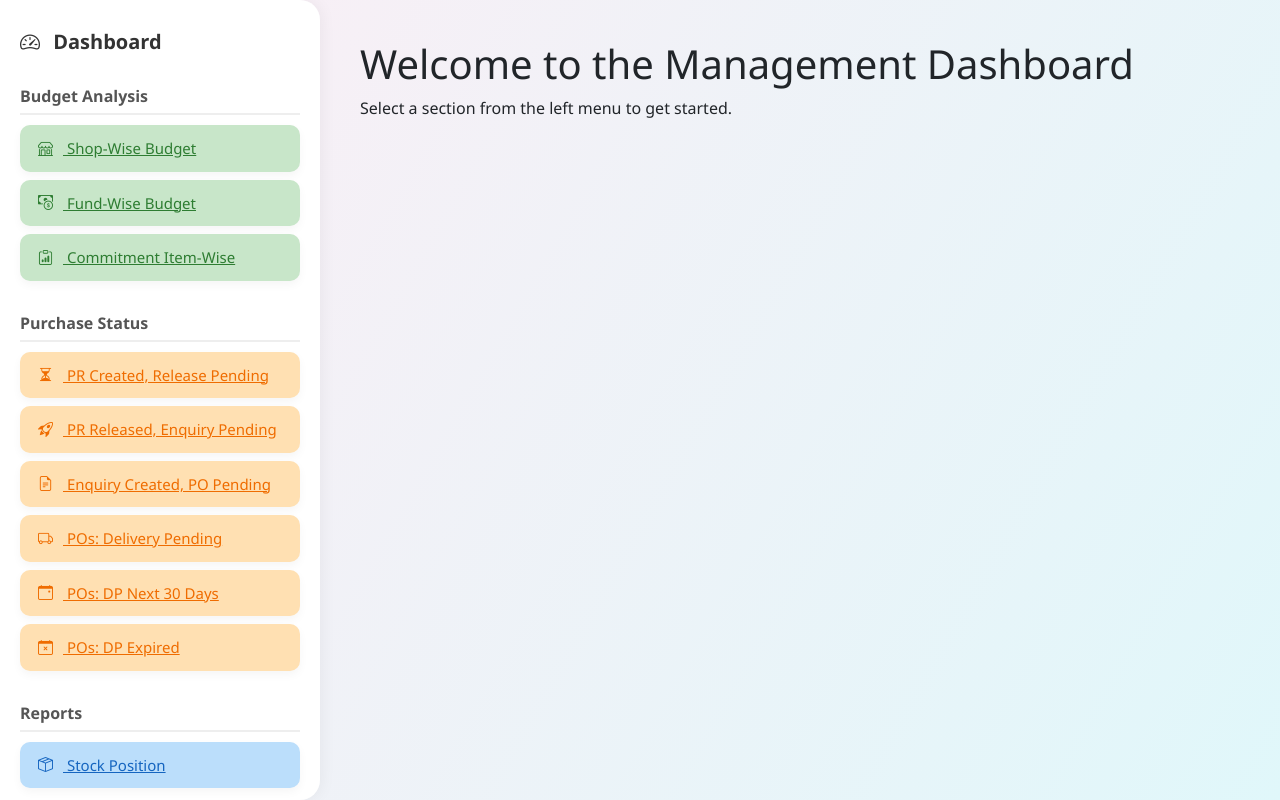
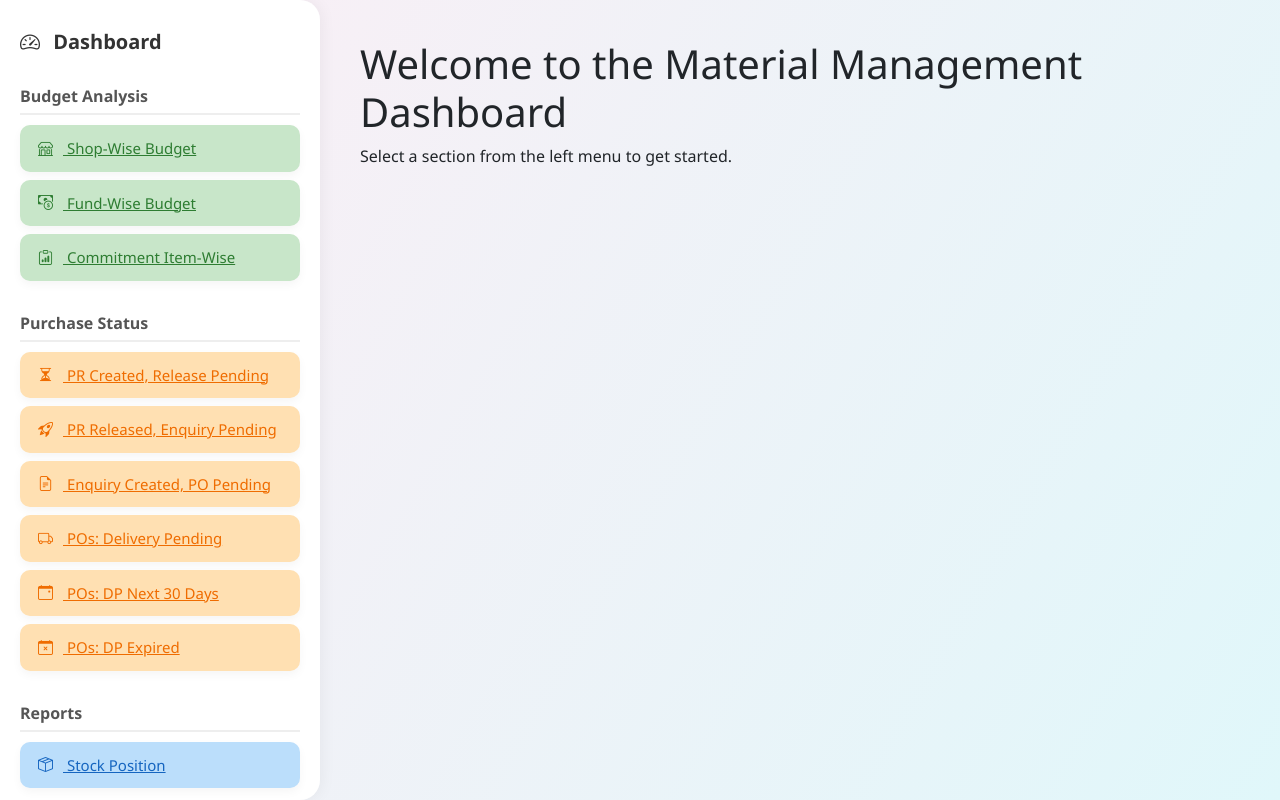
Before and after one commit to GeetishM/Dashboard, a Django app: page / in a window 1280 px wide. Run offline with Django 4.2, Linux system fonts and the light colour scheme.

Commit message:
Minute changes in the home page!

```diff
--- a/dashboard/management_report/templates/management_report/home.html
+++ b/dashboard/management_report/templates/management_report/home.html
@@ -9,7 +9,7 @@
 {% block title %}Home - Management Dashboard{% endblock %}
 
 {% block content %}
-<h1>Welcome to the Management Dashboard</h1>
+<h1>Welcome to the Material Management Dashboard</h1>
 <p>Select a section from the left menu to get started.</p>
 {% endblock %}
 </body>
```
